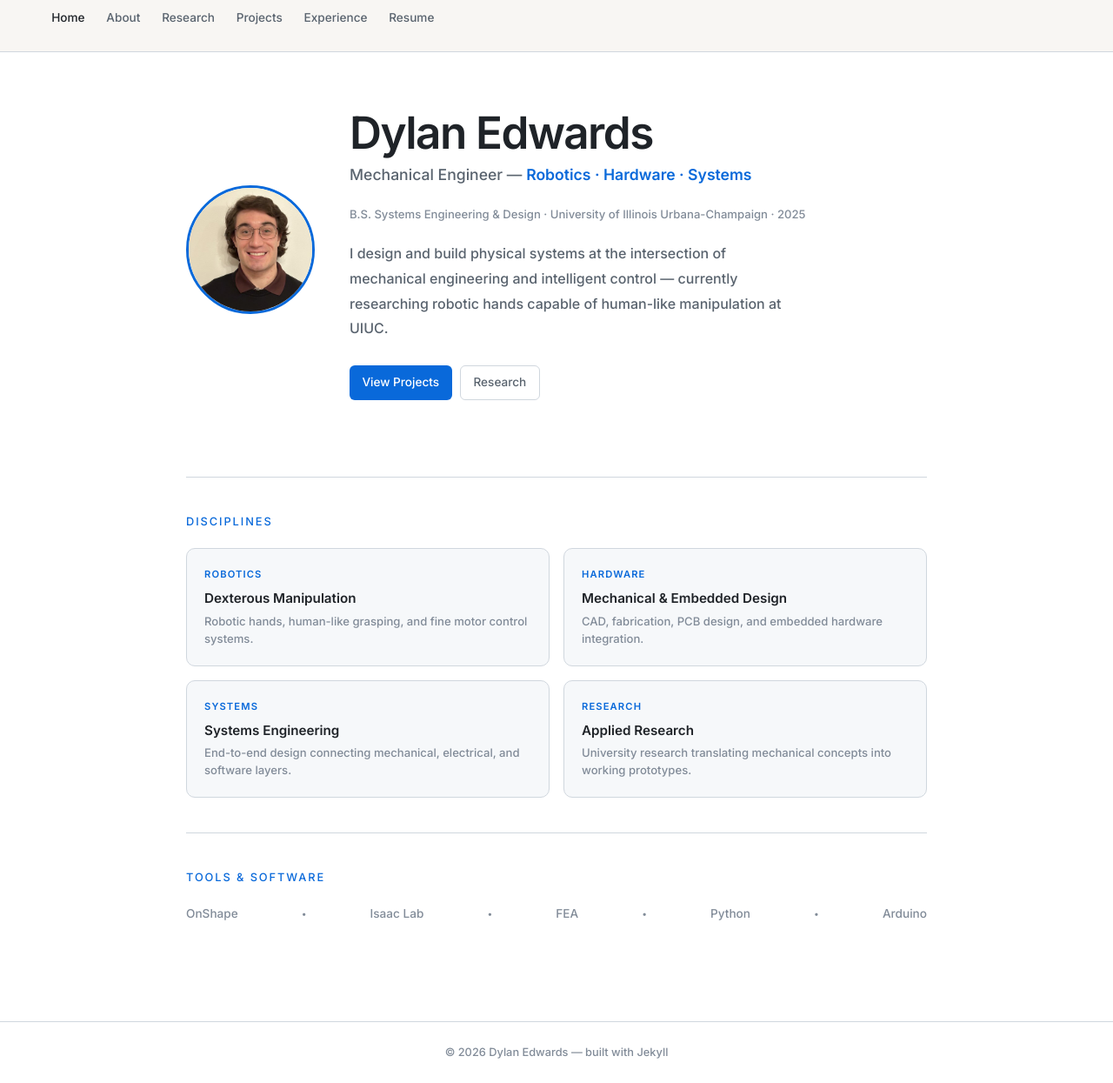
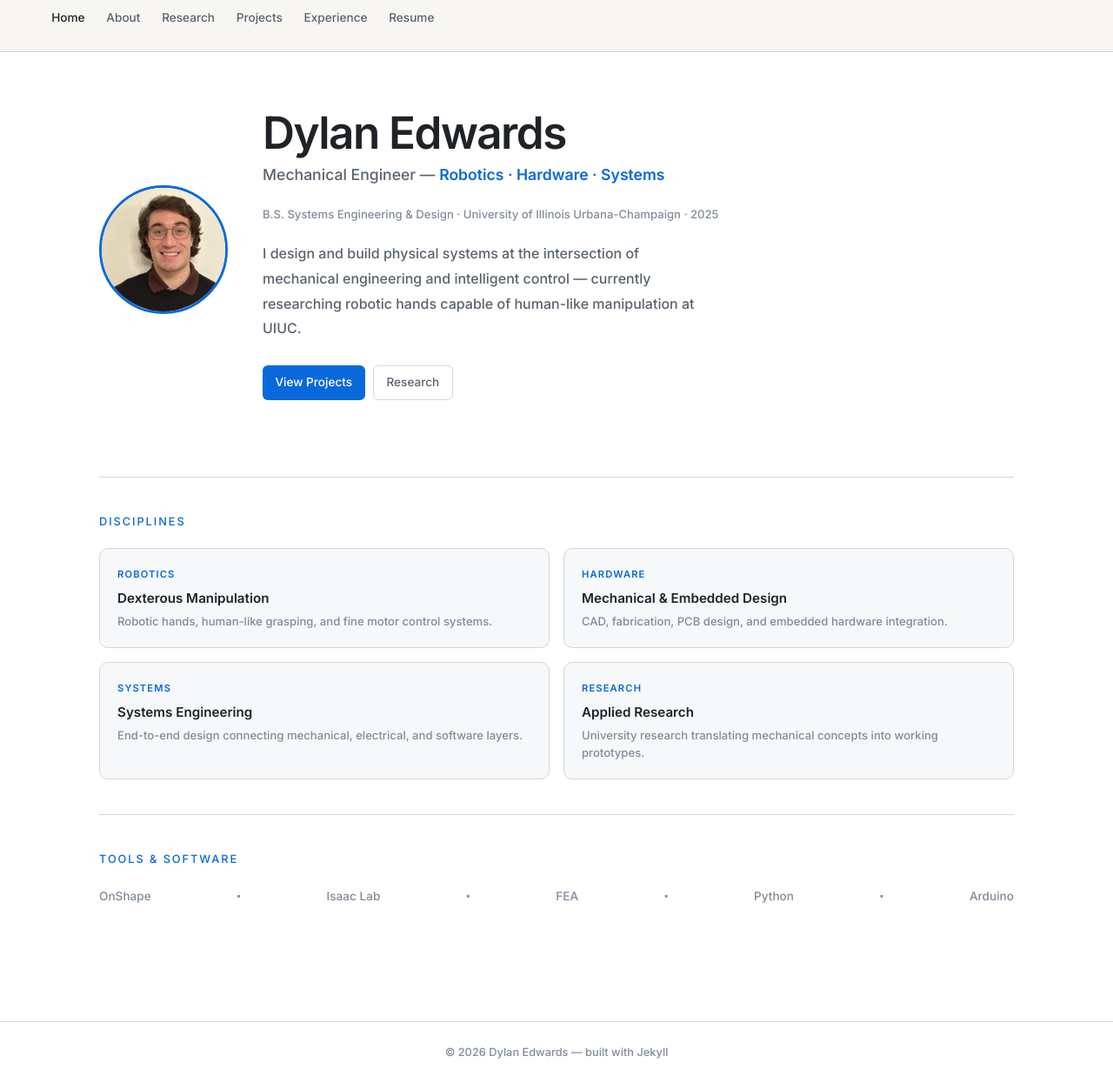
Before and after one commit to DylanEdwards02/DylanEdwards02.github.io, a Jekyll site: the page built from index.md, in a window 1280 px wide and 1245 px high. Shown: the whole window at 87% size. Built offline with Jekyll 4.4.1, drawn with Linux system fonts in a browser that asks for light colours.

Commit message:
Update content and wide widths in CSS variables

```diff
--- a/assets/css/style.css
+++ b/assets/css/style.css
@@ -22,8 +22,8 @@
   --radius:      6px;
   --radius-lg:   10px;
   --nav-h:       60px;
-  --content-w:   900px;
-  --wide-w:      1280px;
+  --content-w:   1100px;
+  --wide-w:      1600px;
 }
 
 /* ── Reset ──────────────────────────────────────────────────── */
```
